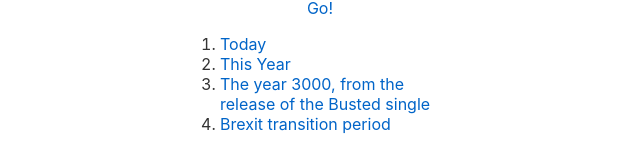
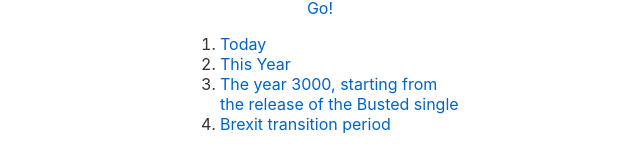
Before and after one commit to metriccaution/web-snippets, a Svelte app in the folder countdown-clock/: page / in a window 1280 px wide. Shown: the part 261-425 px from the top of the page, without its empty margins (320-960 px from the left). Built offline with nearby package versions, Linux system fonts and the light colour scheme.

Commit message:
Testing release

```diff
--- a/countdown-clock/src/pick-times/Index.svelte
+++ b/countdown-clock/src/pick-times/Index.svelte
@@ -20,7 +20,7 @@
       end: setDate(12, 31, setTime(23, 59, 59, new Date())).getTime(),
     },
     {
-      name: "The year 3000, from the release of the Busted single",
+      name: "The year 3000, starting from the release of the Busted single",
       start: new Date("2003-01-13T00:00:00.000Z").getTime(),
       end: new Date("3000-01-01T00:00:00.000Z").getTime(),
     },
```
Also changed, not shown: 1 other file (tests, documents, lock files or other folders).
